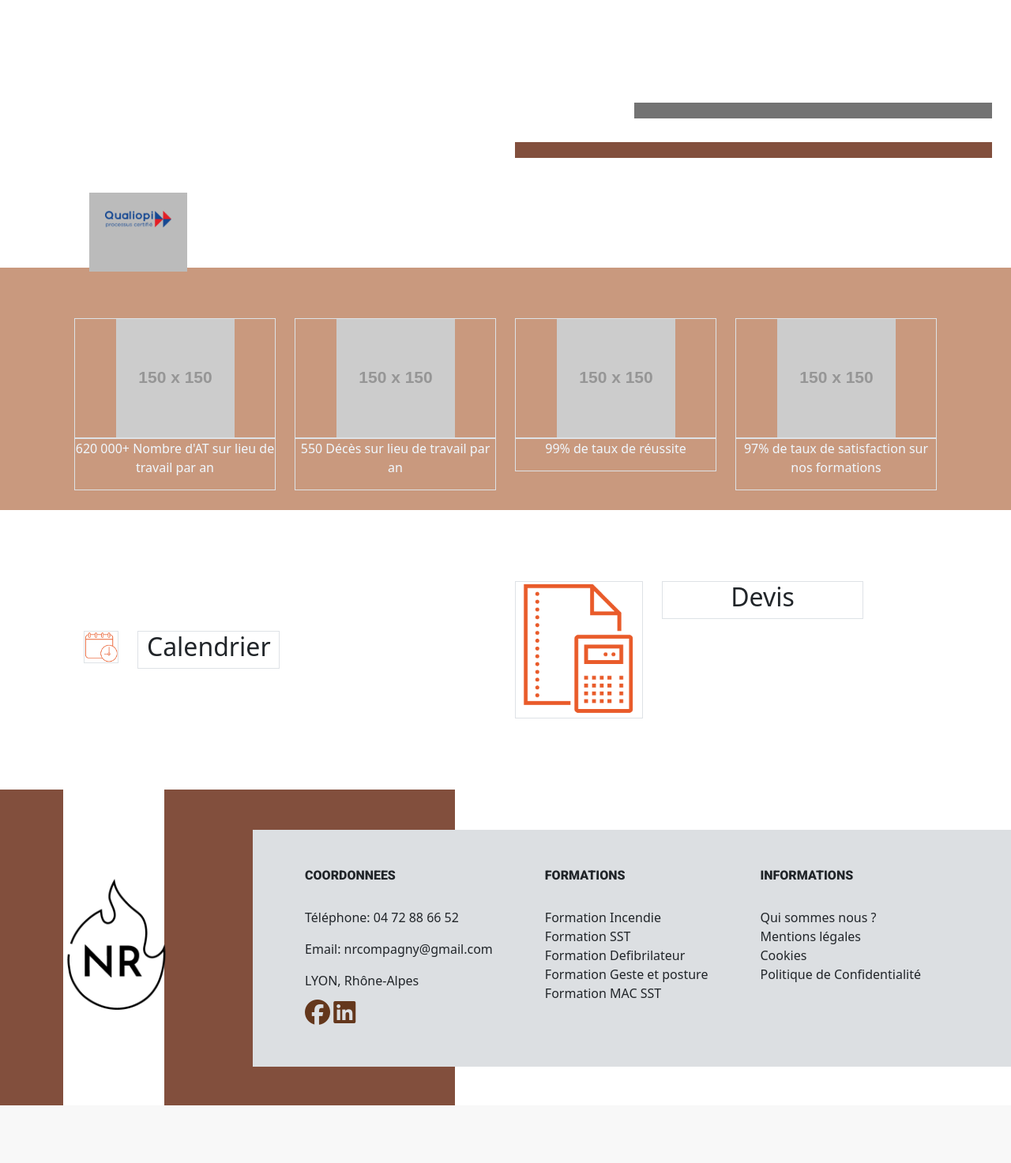
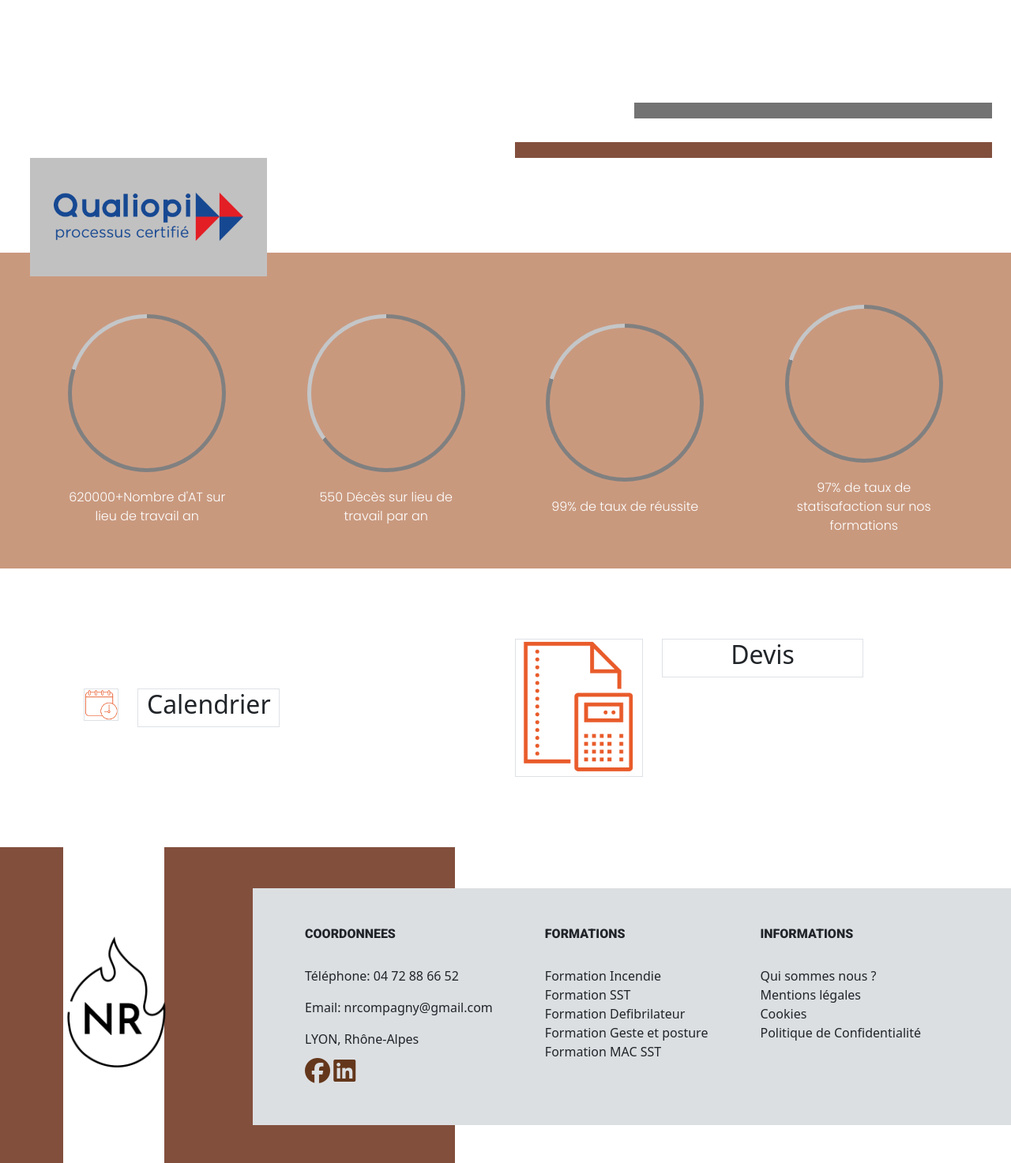
Before and after one commit to TheMaxium69/NRPrevention-SiteWeb, a PHP site: page / in a window 1280 px wide; the page is wider, and only the part inside the window is pictured. Shown: the part 2757-4230 px from the top of that part at 79% size. Before the commit the page ends 4157 px from the top of that part, so only its background shows below. Run offline with PHP 8.4, Linux system fonts and the light colour scheme; grey boxes labelled with a size stand in for pictures from a placeholder-image service; some libraries are stand-ins or nearby versions.

Commit message:
update qualiopi.phtml and index.php

```diff
--- a/composant/qualiopi.phtml
+++ b/composant/qualiopi.phtml
@@ -123,7 +123,6 @@
         #competence .title {
             font-family: 'Poppins', sans-serif;
             color: white;
-            font-size: 2rem;
             display: block;
             text-align: center;
             margin-top: 20px;
--- a/index.php
+++ b/index.php
@@ -170,61 +170,7 @@ head($page); ?>
                 </div>
             </div>
         </div>
-        <section id="sectionQ1">
-            <div class="container">
-                <!-- 3 cases design -->
-                <div> <!-- container si je touche pas les bords pas de container si je touche les bords)
-                    <h2>MON TITRE</h2>-->
-                    <div class="row p-0 m-0"> <!-- ça aligne -->
-                        <div class="col-lg-2"> <!-- On copie ça le nombre de fois ou on a besoin -->
-                            <div class="rectangledesign rectanglecolor3">
-                                <img class="img-fluid" src="./assets/Logo-Qualiopi.png" alt="Logo Qualiopi">
-                            </div>
-                        </div>
-                    </div>
-                </div>
-            </div>
-        </section>
-        <section id="sectionQ2">
-            <!-- Qualiopi -->
-            <div class="container"> <!-- container si je touche pas les bords pas de container si je touche les bords)
-                    <h2>MON TITRE</h2>-->
-                <div class="row justify-content-between"> <!-- ça aligne -->
-                    <div class="col-lg-3"> <!-- On copie ça le nombre de fois ou on a besoin -->
-                        <div class="border d-flex justify-content-center">
-                            <img src="https://placehold.co/150x150" height="150px" width="150px" alt="kc">
-                        </div>
-                        <div class="border d-flex justify-content-center">
-                            <p class="text-center">620 000+ Nombre d'AT sur lieu de travail par an</p>
-                        </div>
-                    </div>
-                    <div class="col-lg-3"> <!-- On copie ça le nombre de fois ou on a besoin -->
-                        <div class="border d-flex justify-content-center">
-                            <img src="https://placehold.co/150x150" height="150px" width="150px" alt="kc">
-                        </div>
-                        <div class="border d-flex justify-content-center">
-                            <p class="text-center">550 Décès sur lieu de travail par an </p>
-                        </div>
-                    </div>
-                    <div class="col-lg-3"> <!-- On copie ça le nombre de fois ou on a besoin -->
-                        <div class="border d-flex justify-content-center">
-                            <img src="https://placehold.co/150x150" height="150px" width="150px" alt="kc">
-                        </div>
-                        <div class="border d-flex justify-content-center">
-                            <p class="text-center">99% de taux de réussite</p>
-                        </div>
-                    </div>
-                    <div class="col-lg-3"> <!-- On copie ça le nombre de fois ou on a besoin -->
-                        <div class="border d-flex justify-content-center">
-                            <img src="https://placehold.co/150x150" height="150px" width="150px" alt="kc">
-                        </div>
-                        <div class="border d-flex justify-content-center">
-                            <p class="text-center">97% de taux de satisfaction sur nos formations</p>
-                        </div>
-                    </div>
-                </div>
-            </div>
-        </section>
+        <?php qualiopi(); ?>
         <section id="sectionCD">
             <!-- Calendrier/Devis -->
             <div class="container"> <!-- container si je touche pas les bords pas de container si je touche les bords)
```
